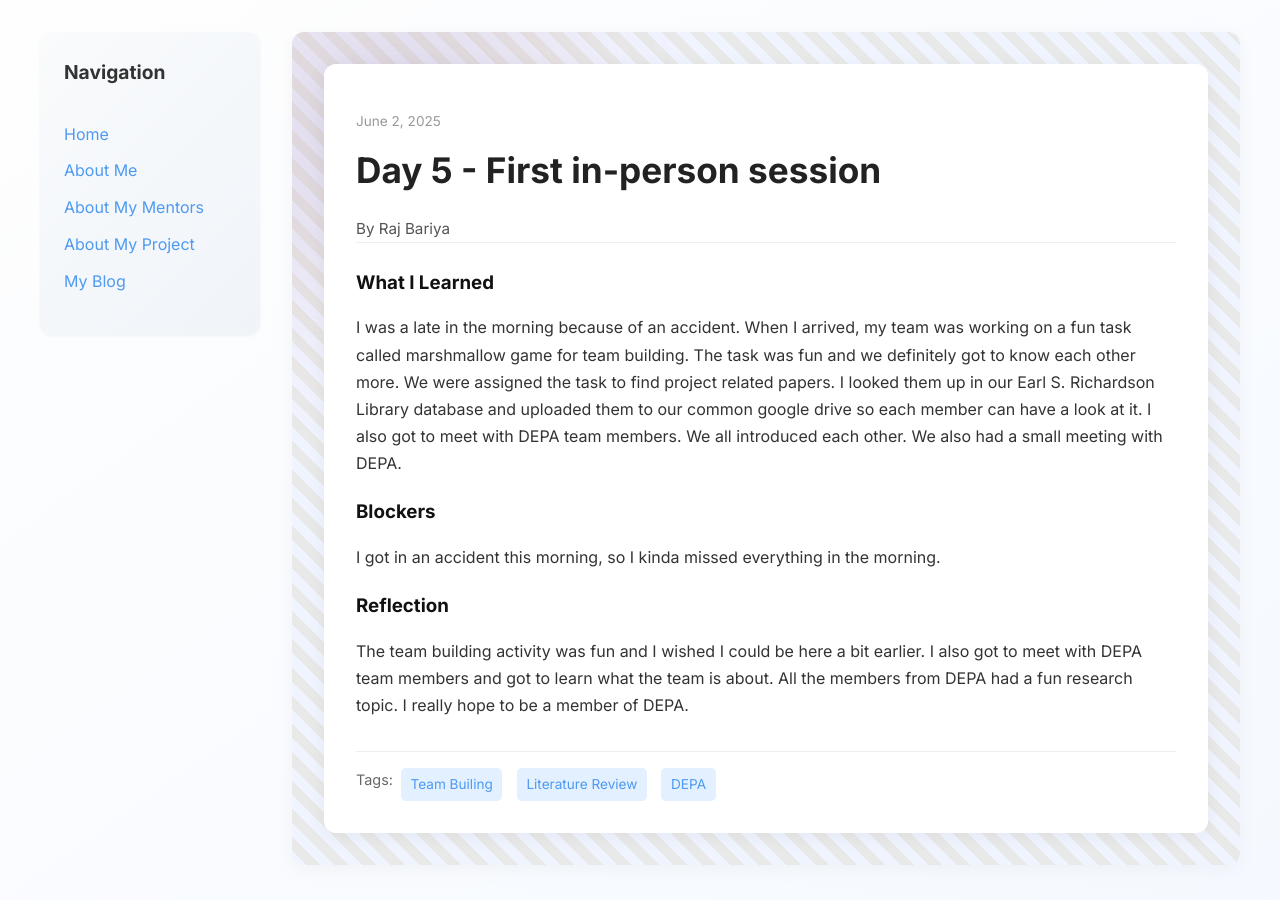
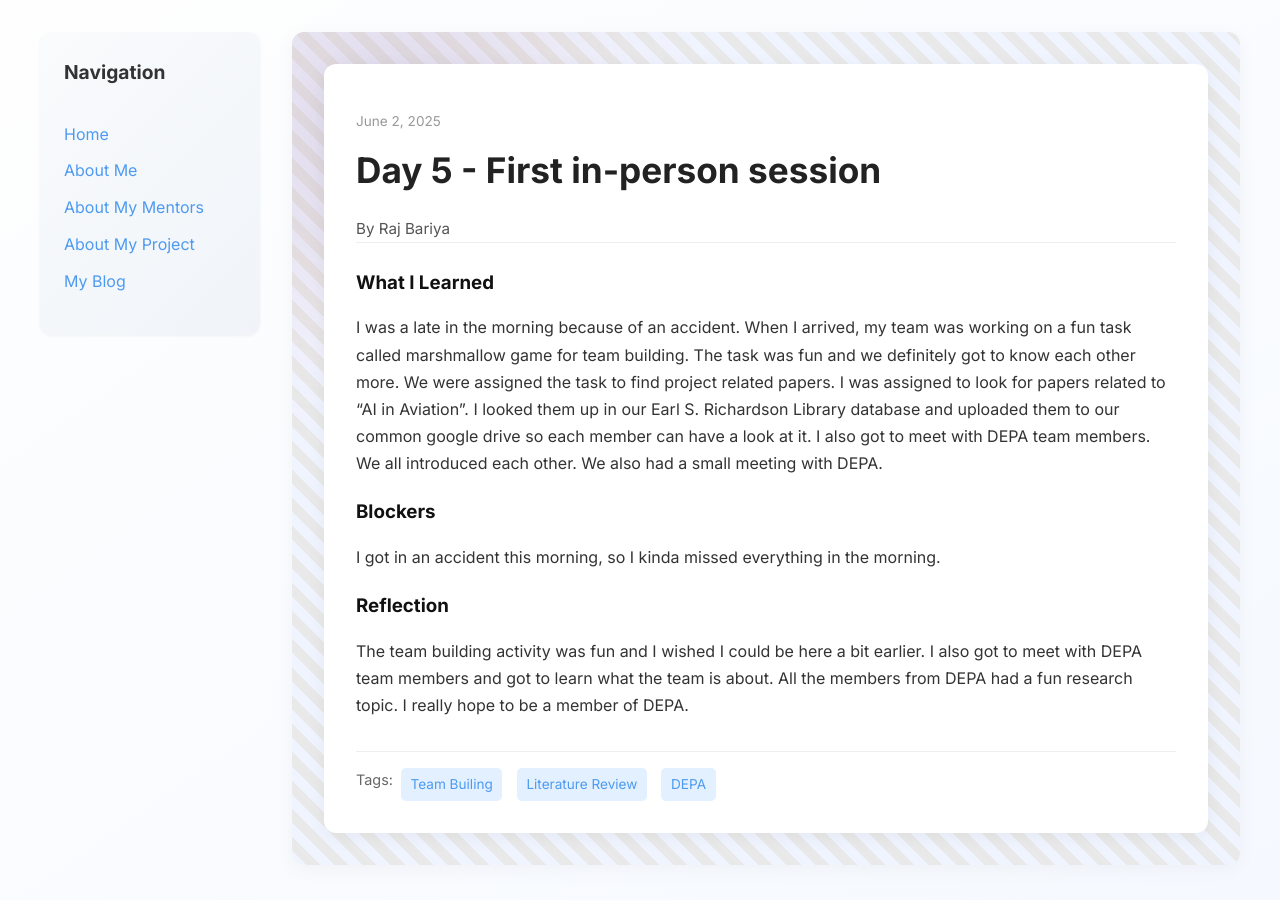
Before and after one commit to rajbariyaa/rajbariyaa.github.io, a Jekyll site: the page built from _posts/2025-06-02-day-5.md, in a window 1280 px wide. Built offline with Jekyll 4.4.1, drawn with Linux system fonts in a browser that asks for light colours.

Commit message:
Update 2025-06-02-day-5.md

```diff
--- a/_posts/2025-06-02-day-5.md
+++ b/_posts/2025-06-02-day-5.md
@@ -7,7 +7,7 @@ permalink: /day5.html
 tags: ["Team Builing", "Literature Review", "DEPA"]
 
 what_i_learned: |
-  I was a late in the morning because of an accident. When I arrived, my team was working on a fun task called marshmallow game for team building. The task was fun and we definitely got to know each other more. We were assigned the task to find project related papers. I looked them up in our Earl S. Richardson Library database and uploaded them to our common google drive so each member can have a look at it. I also got to meet with DEPA team members. We all introduced each other. We also had a small meeting with DEPA.
+  I was a late in the morning because of an accident. When I arrived, my team was working on a fun task called marshmallow game for team building. The task was fun and we definitely got to know each other more. We were assigned the task to find project related papers. I was assigned to look for papers related to "AI in Aviation". I looked them up in our Earl S. Richardson Library database and uploaded them to our common google drive so each member can have a look at it. I also got to meet with DEPA team members. We all introduced each other. We also had a small meeting with DEPA.
 
 blockers: |
   I got in an accident this morning, so I kinda missed everything in the morning.
```
